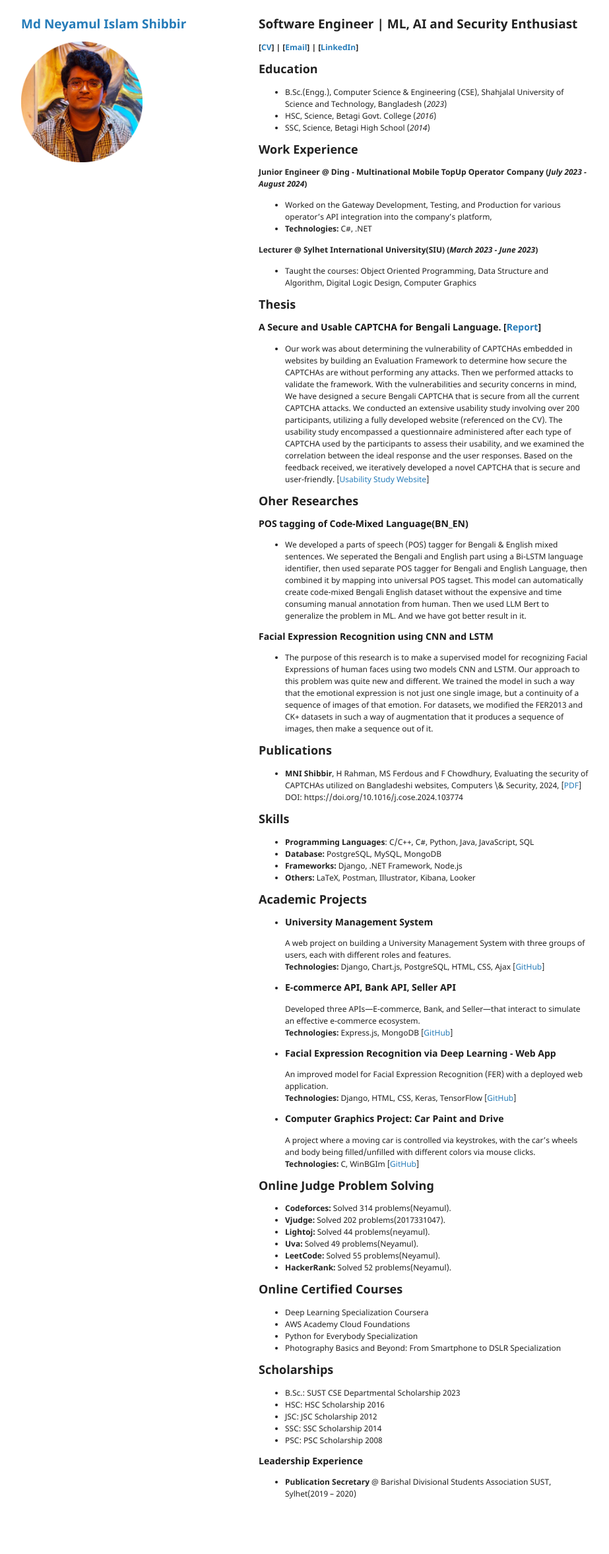
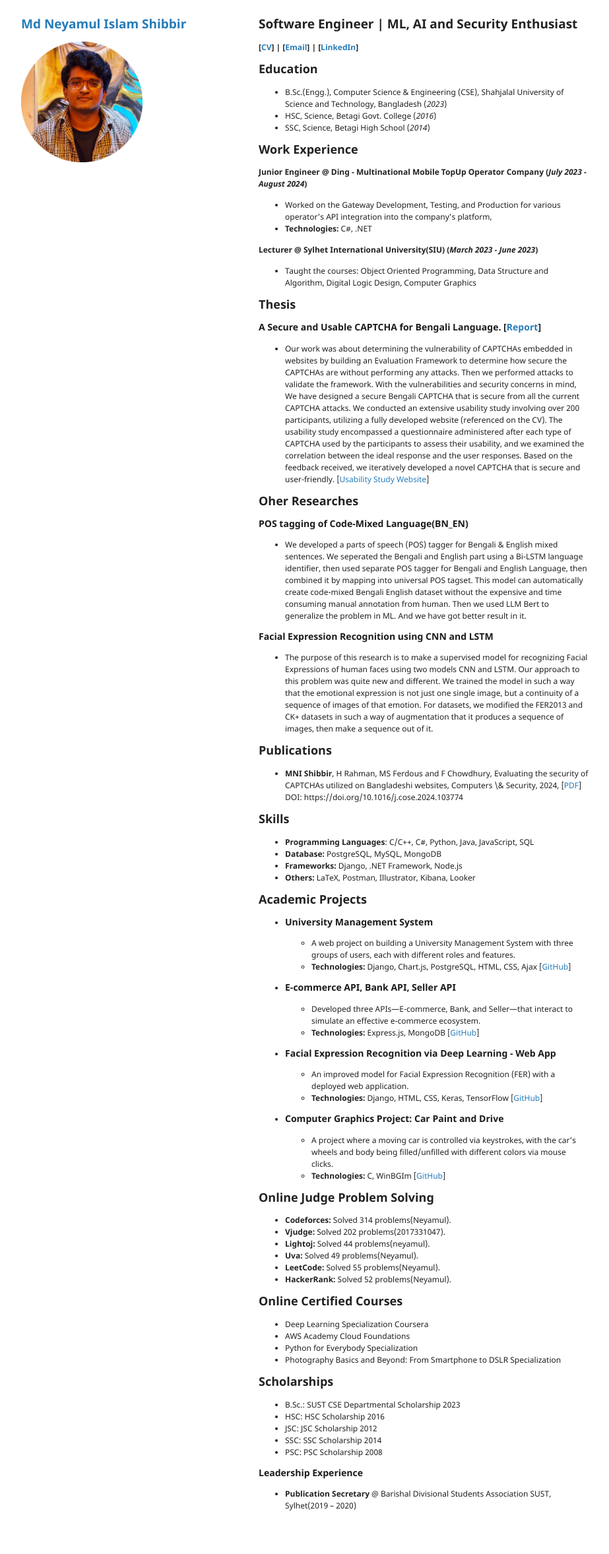
Before and after one commit to neyamul-sbr/neyamul.github.io, a Jekyll site: the page built from index.md, in a window 1280 px wide. Shown: the whole page at 66% size, without its empty margins (178-1101 px from the left). Built offline with Jekyll 4.4.1, drawn with Linux system fonts in a browser that asks for light colours; our own code applies the rules of GitHub Pages for plain Markdown files; the repository's description, which GitHub fills in, is left out.

Commit message:
Update index.md

```diff
--- a/index.md
+++ b/index.md
@@ -42,19 +42,18 @@ then make a sequence out of it.
   - **Others:** LaTeX, Postman, Illustrator, Kibana, Looker
 
 ## Academic Projects
-
 - ### University Management System
-  A web project on building a University Management System with three groups of users, each with different roles and features.
-  **Technologies:** Django, Chart.js, PostgreSQL, HTML, CSS, Ajax [[GitHub](https://github.com/neyamul-sbr/university_management_system_extend)]
+  - A web project on building a University Management System with three groups of users, each with different roles and features.
+  - **Technologies:** Django, Chart.js, PostgreSQL, HTML, CSS, Ajax [[GitHub](https://github.com/neyamul-sbr/university_management_system_extend)]
 - ### E-commerce API, Bank API, Seller API
-  Developed three APIs—E-commerce, Bank, and Seller—that interact to simulate an effective e-commerce ecosystem.
-  **Technologies:** Express.js, MongoDB [[GitHub](https://github.com/neyamul-sbr/CSE446--Ecom_API-Supplier_API_Bank-API_2017331047_2017331051)]
+  - Developed three APIs—E-commerce, Bank, and Seller—that interact to simulate an effective e-commerce ecosystem.
+  - **Technologies:** Express.js, MongoDB [[GitHub](https://github.com/neyamul-sbr/CSE446--Ecom_API-Supplier_API_Bank-API_2017331047_2017331051)]
 - ### Facial Expression Recognition via Deep Learning - Web App
-  An improved model for Facial Expression Recognition (FER) with a deployed web application.
-  **Technologies:** Django, HTML, CSS, Keras, TensorFlow [[GitHub](https://github.com/neyamul-sbr/Web-App-for-Facial-Expression-Detection)]
+  - An improved model for Facial Expression Recognition (FER) with a deployed web application.
+  - **Technologies:** Django, HTML, CSS, Keras, TensorFlow [[GitHub](https://github.com/neyamul-sbr/Web-App-for-Facial-Expression-Detection)]
 - ### Computer Graphics Project: Car Paint and Drive
-  A project where a moving car is controlled via keystrokes, with the car’s wheels and body being filled/unfilled with different colors via mouse clicks.
-  **Technologies:** C, WinBGIm [[GitHub](https://github.com/neyamul-sbr/Web-App-for-Facial-Expression-Detection)]
+  - A project where a moving car is controlled via keystrokes, with the car’s wheels and body being filled/unfilled with different colors via mouse clicks.
+  - **Technologies:** C, WinBGIm [[GitHub](https://github.com/neyamul-sbr/Web-App-for-Facial-Expression-Detection)]
 
 ## Online Judge Problem Solving
 - **Codeforces:** Solved 314 problems(Neyamul).
```
